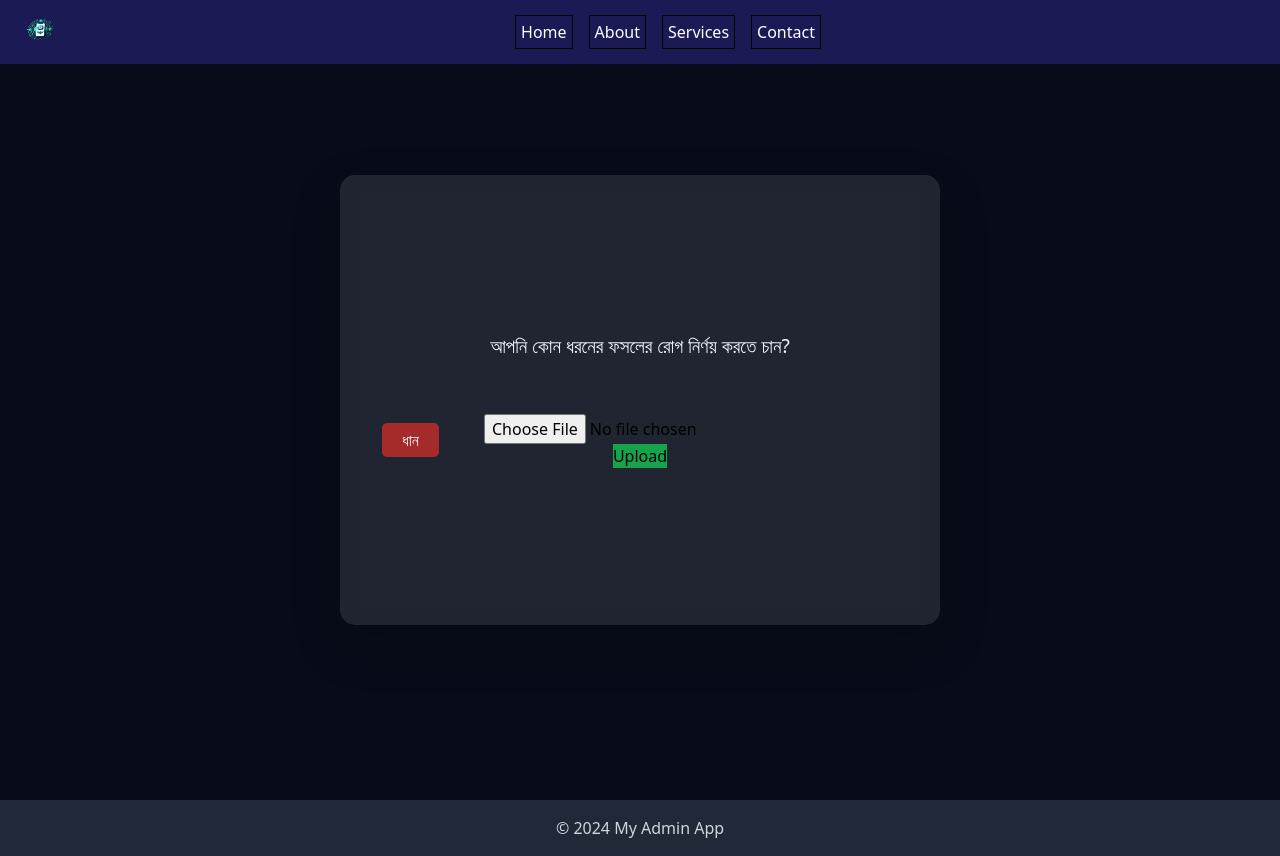
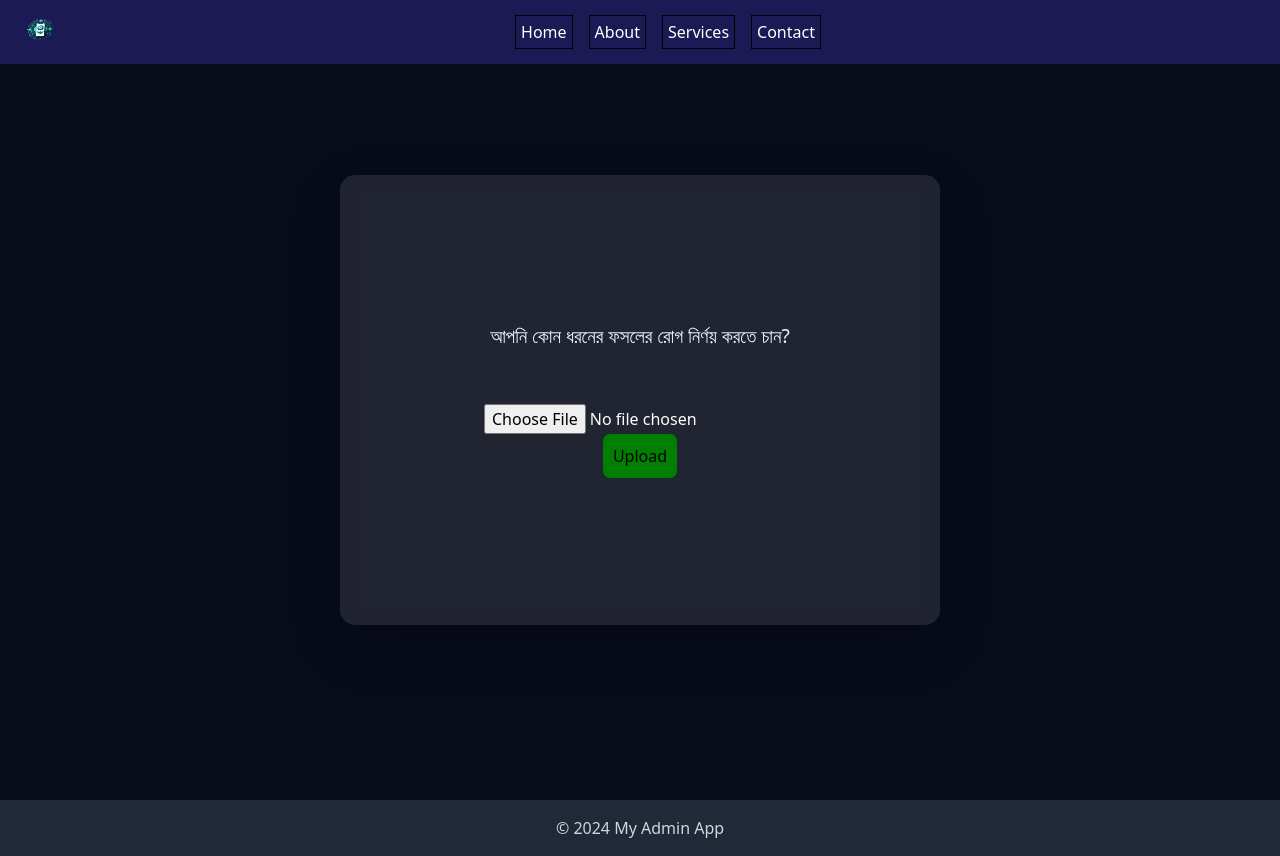
Before and after one commit to samratabduljalil/AgriCareHub, a React (Vite) app in the folder frontend/: page /ImageUploader in a window 1280 px wide. Built offline with nearby package versions, Linux system fonts and the light colour scheme.

Commit message:
working on frontend

```diff
--- a/frontend/src/Pages/ImageUploader.tsx
+++ b/frontend/src/Pages/ImageUploader.tsx
@@ -38,12 +38,12 @@ const UploadImage = () => {
 
         <h1 className='chose_h1'>আপনি কোন ধরনের ফসলের রোগ নির্ণয় করতে চান?</h1>
 
-        <button className='btn_rice'><NavLink to="/ChoseCrop">ধান</NavLink></button>
 
-        <input type="file" onChange={handleFileChange} />
-      <button className='bg-green-600' onClick={handleUpload}>Upload</button>
+
+        <input type="file" className='text-white' onChange={handleFileChange} />
+      <button className='btn_image_up' onClick={handleUpload}>Upload</button>
       {predictionResult && (
-        <div>
+        <div className='prompt_div'>
           <h3>Prediction:</h3>
           <p>Class: {predictionResult.class}</p>
           <p>Confidence: {predictionResult.confidence}</p>
--- a/frontend/src/Pages/choseCrop.css
+++ b/frontend/src/Pages/choseCrop.css
@@ -78,3 +78,26 @@ margin-bottom: 9%;
   position: absolute;
 
   }
+  .prompt_div{
+    background-color: aliceblue;
+    width: 350px;
+    height: 200px;
+    border-radius: 7px;
+    margin-top: 25px;
+  }
+  .btn_image_up{
+   background-color: green;
+   padding: 10px;
+   border-radius: 7px;
+
+
+
+  }
+  .btn_image_up:hover{
+    background-color: rgb(22, 150, 22);
+    padding: 11px;
+    border-radius: 2px;
+    transition: .25s;
+
+
+   }
```
